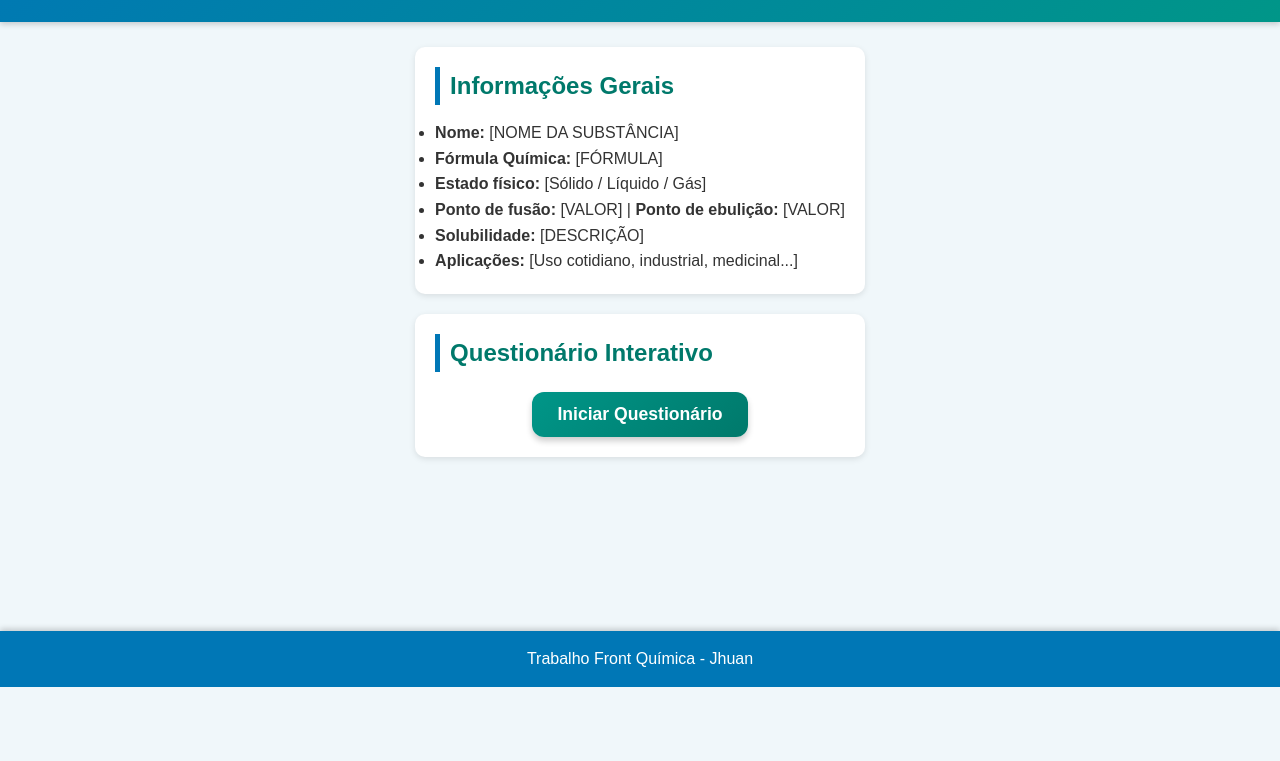
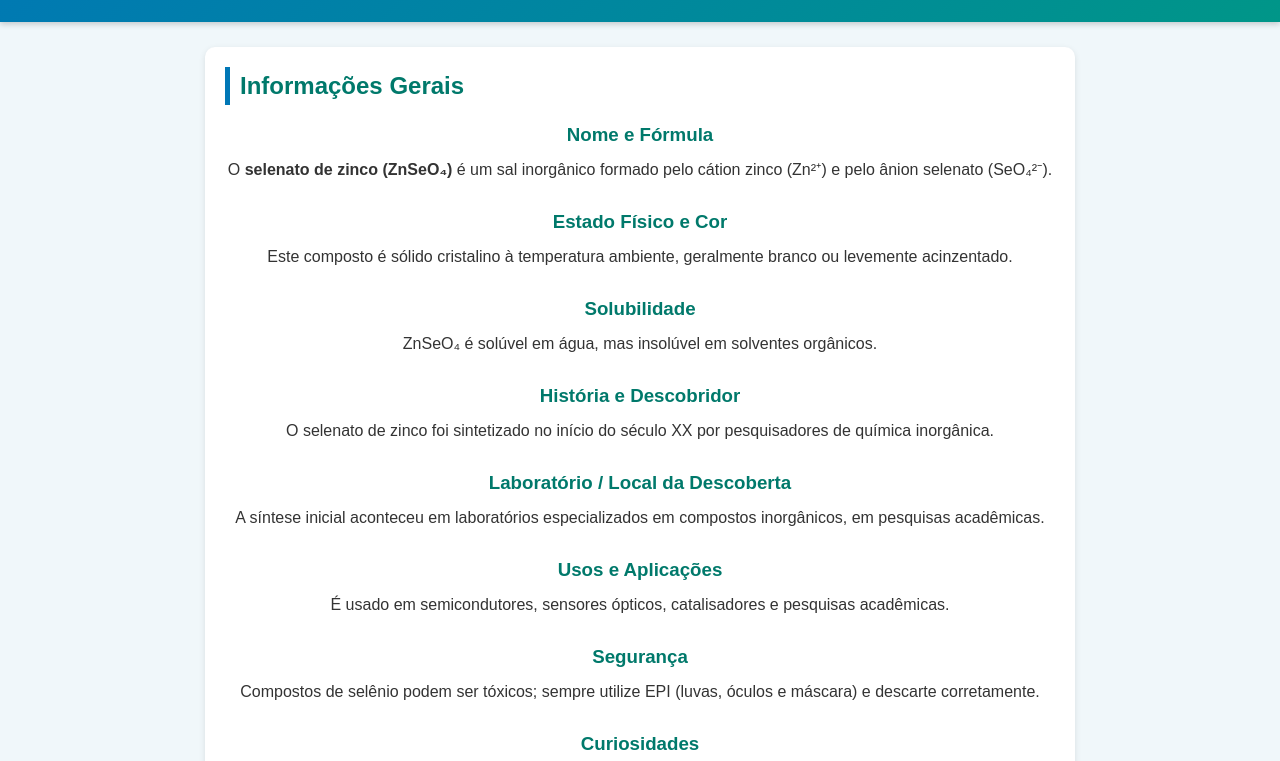
Before and after one commit to 4sukar/selenato-quiz, a plain HTML site: page trabalhoasukar/index.html in a window 1280 px wide. Shown: the part 113-874 px from the top of the page. Before the commit the page ends 800 px from the top, so only its background shows below. Drawn offline with Linux system fonts and the light colour scheme.

Commit message:
index.html

```diff
--- a/trabalhoasukar/index.html
+++ b/trabalhoasukar/index.html
@@ -3,48 +3,77 @@
 <head>
   <meta charset="UTF-8">
   <meta name="viewport" content="width=device-width, initial-scale=1.0">
-  <title>Substância Química - Questionário</title>
+  <title>Selenato de Zinco - Questionário</title>
   <link rel="stylesheet" href="css/style.css">
 </head>
 <body>
 
   <!-- Cabeçalho -->
   <header>
-    <h1>Substância Química</h1>
+    <h1>Selenato de Zinco (ZnSeO₄)</h1>
     <p>Trabalho de Química com Questionário Interativo</p>
   </header>
 
   <!-- Conteúdo principal -->
   <main>
+    <!-- Seção de informações gerais -->
+    <section id="info" class="info card">
+      <h2>Informações Gerais</h2>
 
-    <!-- Informações fixas -->
-    <section class="info card">
-      <h2>Informações Gerais</h2>
-      <ul>
-        <li><strong>Nome:</strong> [NOME DA SUBSTÂNCIA]</li>
-        <li><strong>Fórmula Química:</strong> [FÓRMULA]</li>
-        <li><strong>Estado físico:</strong> [Sólido / Líquido / Gás]</li>
-        <li><strong>Ponto de fusão:</strong> [VALOR] | <strong>Ponto de ebulição:</strong> [VALOR]</li>
-        <li><strong>Solubilidade:</strong> [DESCRIÇÃO]</li>
-        <li><strong>Aplicações:</strong> [Uso cotidiano, industrial, medicinal...]</li>
-      </ul>
+      <div class="info-item">
+        <h3>Nome e Fórmula</h3>
+        <p>O <strong>selenato de zinco (ZnSeO₄)</strong> é um sal inorgânico formado pelo cátion zinco (Zn²⁺) e pelo ânion selenato (SeO₄²⁻).</p>
+      </div>
+
+      <div class="info-item">
+        <h3>Estado Físico e Cor</h3>
+        <p>Este composto é sólido cristalino à temperatura ambiente, geralmente branco ou levemente acinzentado.</p>
+      </div>
+
+      <div class="info-item">
+        <h3>Solubilidade</h3>
+        <p>ZnSeO₄ é solúvel em água, mas insolúvel em solventes orgânicos.</p>
+      </div>
+
+      <div class="info-item">
+        <h3>História e Descobridor</h3>
+        <p>O selenato de zinco foi sintetizado no início do século XX por pesquisadores de química inorgânica.</p>
+      </div>
+
+      <div class="info-item">
+        <h3>Laboratório / Local da Descoberta</h3>
+        <p>A síntese inicial aconteceu em laboratórios especializados em compostos inorgânicos, em pesquisas acadêmicas.</p>
+      </div>
+
+      <div class="info-item">
+        <h3>Usos e Aplicações</h3>
+        <p>É usado em semicondutores, sensores ópticos, catalisadores e pesquisas acadêmicas.</p>
+      </div>
+
+      <div class="info-item">
+        <h3>Segurança</h3>
+        <p>Compostos de selênio podem ser tóxicos; sempre utilize EPI (luvas, óculos e máscara) e descarte corretamente.</p>
+      </div>
+
+      <div class="info-item">
+        <h3>Curiosidades</h3>
+        <p>Alguns sais de selênio apresentam propriedades fotoelétricas e podem ser usados em células fotovoltaicas experimentais.</p>
+      </div>
+
+      <!-- Botão iniciar quiz -->
+      <button id="start-btn">Iniciar Questionário</button>
     </section>
 
-    <!-- Questionário interativo -->
-    <section class="quiz card">
+    <!-- Questionário interativo (começa escondido) -->
+    <section id="quiz-section" class="quiz card hidden">
       <h2>Questionário Interativo</h2>
-      <!-- Botão para iniciar -->
-      <button id="start-btn">Iniciar Questionário</button>
-
-      <!-- Container do quiz (escondido no início) -->
-      <div id="quiz-container" class="hidden">
+      <div id="quiz-container">
         <p id="question-text"></p>
         <div id="options"></div>
         <button id="next-btn" class="hidden">Próxima questão</button>
         <p id="feedback"></p>
       </div>
     </section>
-
   </main>
 
   <!-- Rodapé -->
@@ -52,6 +81,7 @@
     <p>Trabalho Front Química - Jhuan</p>
   </footer>
 
-  <script src="js/script.js"></script>
+  <!-- Script -->
+  <script src="js/codigo.js"></script>
 </body>
 </html>
```
